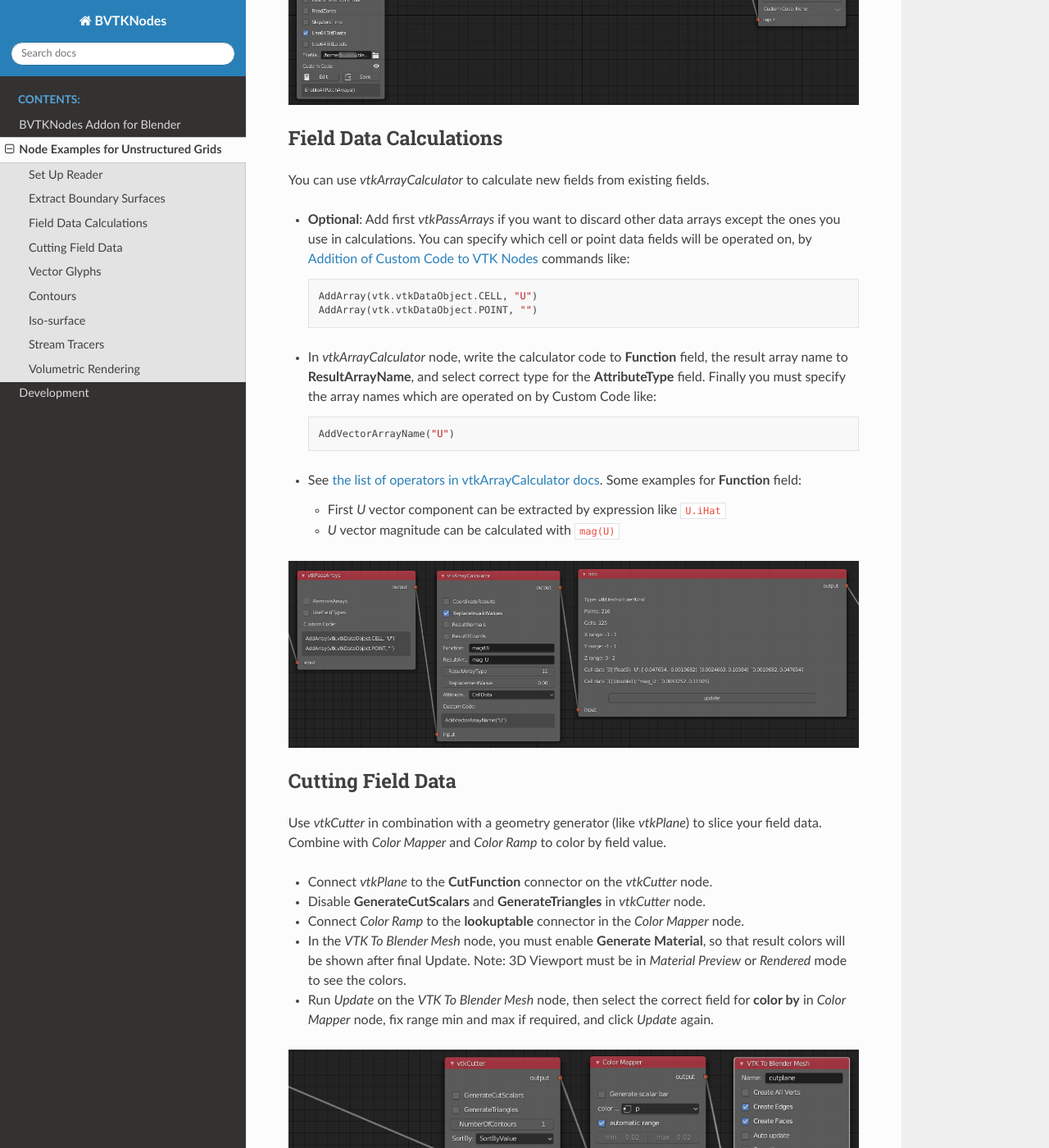
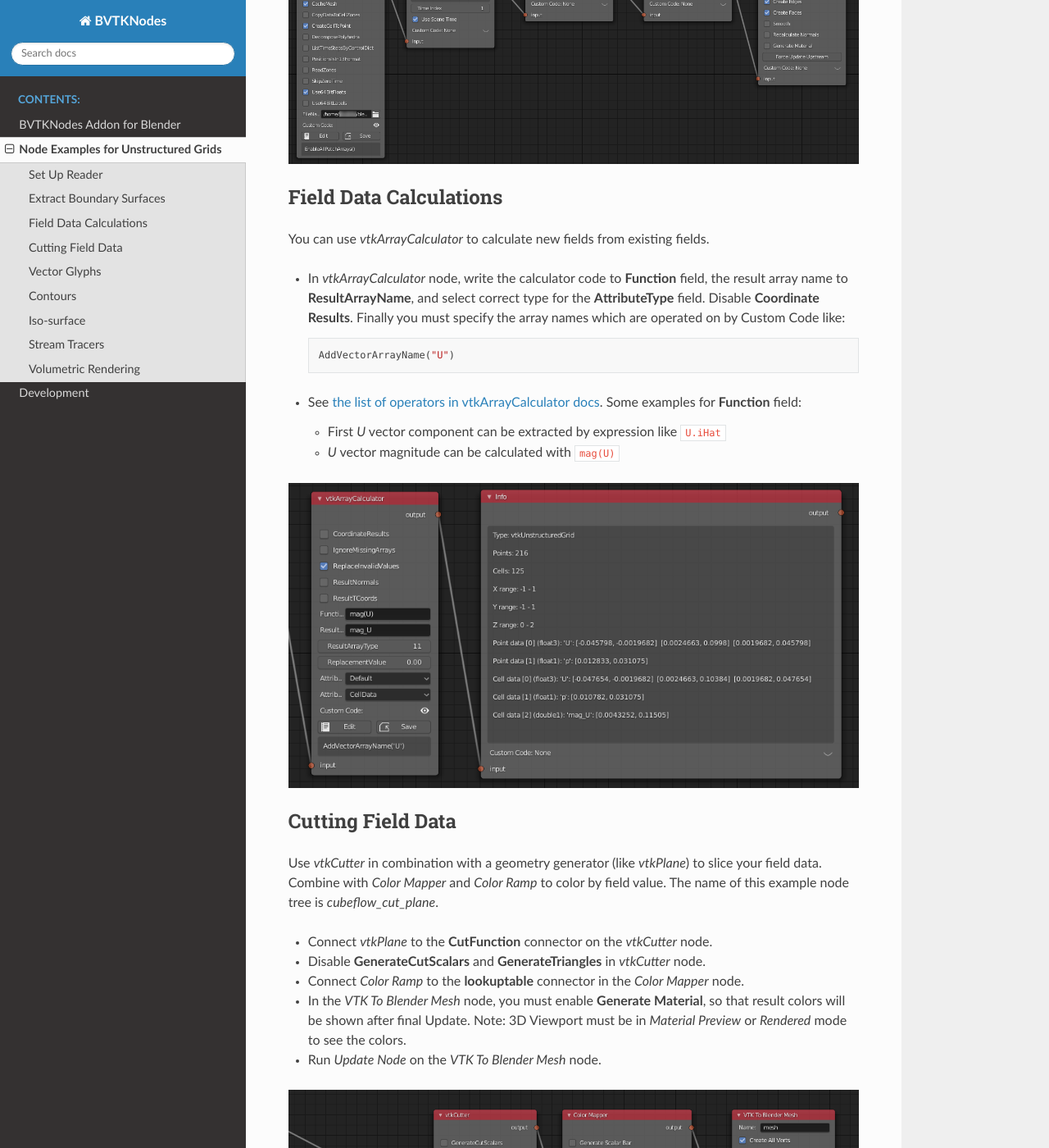
Before and after one commit to simboden/BVtkNodes, a Sphinx documentation site: the page built from docs/ug_nodes.rst, in a window 1280 px wide and 1400 px high, scrolled down 2997 px. Shown: the whole window at 82% size. Built offline with Sphinx 7.4.7 and the Read the Docs theme 2.0.0, drawn with Linux system fonts in a browser that asks for light colours; some of the changed text lies outside the part shown.

Commit message:
Docs: ug_nodes: Field data calculations, Cutting
- Also added colors to core documentation.

```diff
--- a/docs/ug_nodes.rst
+++ b/docs/ug_nodes.rst
@@ -8,8 +8,13 @@ grid (*vtkUnstructuredGrid*) data composed of 3D cells. Examples below
 utilize the *cubeflow* OpenFOAM dataset located in *examples_data*
 folder of the add-on sources. This is a very small and simple 5x5x5
 hexahedral mesh with 5 time points for testing and debugging
-purposes. The node tree examples below are available in *Tree* tab,
-*Examples*, names starting with *cubeflow*.
+purposes.
+
+The node tree examples below are available in *Tree* tab, *Examples*,
+names starting with *cubeflow*. After importing an example, change the
+frame number to 5 in Blender Timeline Editor, if you want to get same
+results as in examples below. Then run *Update Node* on the final
+nodes to update the pipelines.
 
 For more elaborate visualizations, please have a look at
 `a gallery thread on blenderartists <https://blenderartists.org/t/bvtknodes-gallery/1161079>`_.
@@ -28,9 +33,7 @@ time, a *Multi Block Leaf* node to select the correct data block, an
 Blender Mesh* node to create the boundary mesh as a Blender mesh
 object.
 
-After importing the example, set **Time Index** value to **5** in
-*Time Selector* node by changing frame number in Blender Timeline
-Editor. Press *Update Node* button on *Info* node to update pipeline.
+Press *Update Node* button on *Info* node to update pipeline.
 If data is read in correctly, the *Info* node shows number of
 points/cells, and fields read in.
 
@@ -86,21 +89,14 @@ This node tree example name is *cubeflow_boundary_patch*.
 Field Data Calculations
 -----------------------
 
-You can use
-*vtkArrayCalculator* to calculate new fields from existing fields.
+You can use *vtkArrayCalculator* to calculate new fields from existing
+fields.
 
-* **Optional**: Add first *vtkPassArrays* if you want to discard other
-  data arrays except the ones you use in calculations.
-  You can specify which cell or point data fields
-  will be operated on, by :ref:`custom_code` commands like::
-
-    AddArray(vtk.vtkDataObject.CELL, "U")
-    AddArray(vtk.vtkDataObject.POINT, "")
-
-* In *vtkArrayCalculator* node, write the calculator code to **Function**
-  field, the result array name to **ResultArrayName**, and select
-  correct type for the **AttributeType** field. Finally you must
-  specify the array names which are operated on by Custom Code like::
+* In *vtkArrayCalculator* node, write the calculator code to
+  **Function** field, the result array name to **ResultArrayName**,
+  and select correct type for the **AttributeType** field. Disable
+  **Coordinate Results**. Finally you must specify the array names
+  which are operated on by Custom Code like::
 
     AddVectorArrayName("U")
 
@@ -120,7 +116,8 @@ Cutting Field Data
 
 Use *vtkCutter* in combination with a geometry generator (like
 *vtkPlane*) to slice your field data. Combine with *Color Mapper* and
-*Color Ramp* to color by field value.
+*Color Ramp* to color by field value. The name of this example node
+tree is *cubeflow_cut_plane*.
 
 * Connect *vtkPlane* to the **CutFunction** connector on the
   *vtkCutter* node.
@@ -132,9 +129,7 @@ Use *vtkCutter* in combination with a geometry generator (like
   so that result colors will be shown after final Update. Note: 3D
   Viewport must be in *Material Preview* or *Rendered* mode to see the
   colors.
-* Run *Update* on the *VTK To Blender Mesh* node, then select the correct
-  field for **color by** in *Color Mapper* node, fix range min and max
-  if required, and click *Update* again.
+* Run *Update Node* on the *VTK To Blender Mesh* node.
 
 .. image:: images/ug_cut_plane_nodesetup.png
 
@@ -142,9 +137,13 @@ Here is the result in 3D Viewport shown in Material Preview Mode:
 
 .. image:: images/ug_cut_plane_result.png
 
-Note that the *Color Ramp* now features several presets, exported from `matplotlib <https://matplotlib.org/stable/tutorials/colors/colormaps.html>`_.
-The number of color values determine how closely the *Color Ramp* will match the underlying colormap (up to 32 samples are possible).
-Together with constant interpolation mode, this can create a contour-like effect on the surface.
+Note that the *Color Ramp* now features several color map presets,
+exported from
+`matplotlib <https://matplotlib.org/stable/tutorials/colors/colormaps.html>`_.
+The number of color values determine how closely the *Color Ramp* will
+match the underlying colormap (up to 32 samples are possible).
+Together with constant interpolation mode, this can create a
+contour-like effect on the surface.
 
 
 Vector Glyphs
```
Also changed, not shown: docs/BVTKNodes.rst (+9 -9 lines), docs/images/ug_array_calculator_nodesetup.png, docs/images/ug_cut_plane_nodesetup.png, 3 other files.
